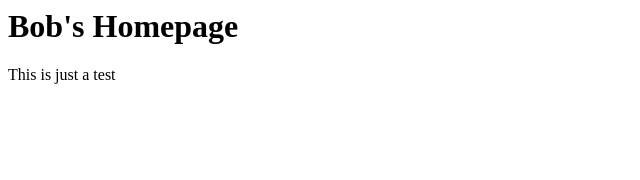
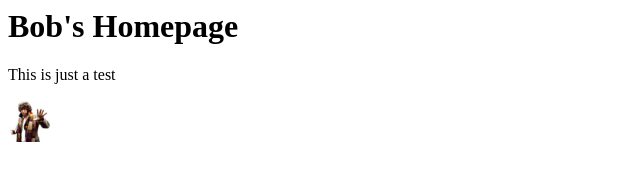
Before and after one commit to BobHusson/bobhusson.github.io, a plain HTML site: page index.html in a window 1280 px wide. Shown: the whole page, without its empty margins (0-640 px from the left). Drawn offline with Linux system fonts and the light colour scheme.

Commit message:
Added Picture

```diff
--- a/index.html
+++ b/index.html
@@ -2,6 +2,9 @@
     <html>
         <body>
             <h1>Bob's Homepage</h1>
+
             <p>This is just a test</p>
+            <img src="images/who4.jpg" alt="Dr Who" height="42" width="42">
+
         </body>
     </html>
```
Also changed, not shown: images/who4.jpg (added).
